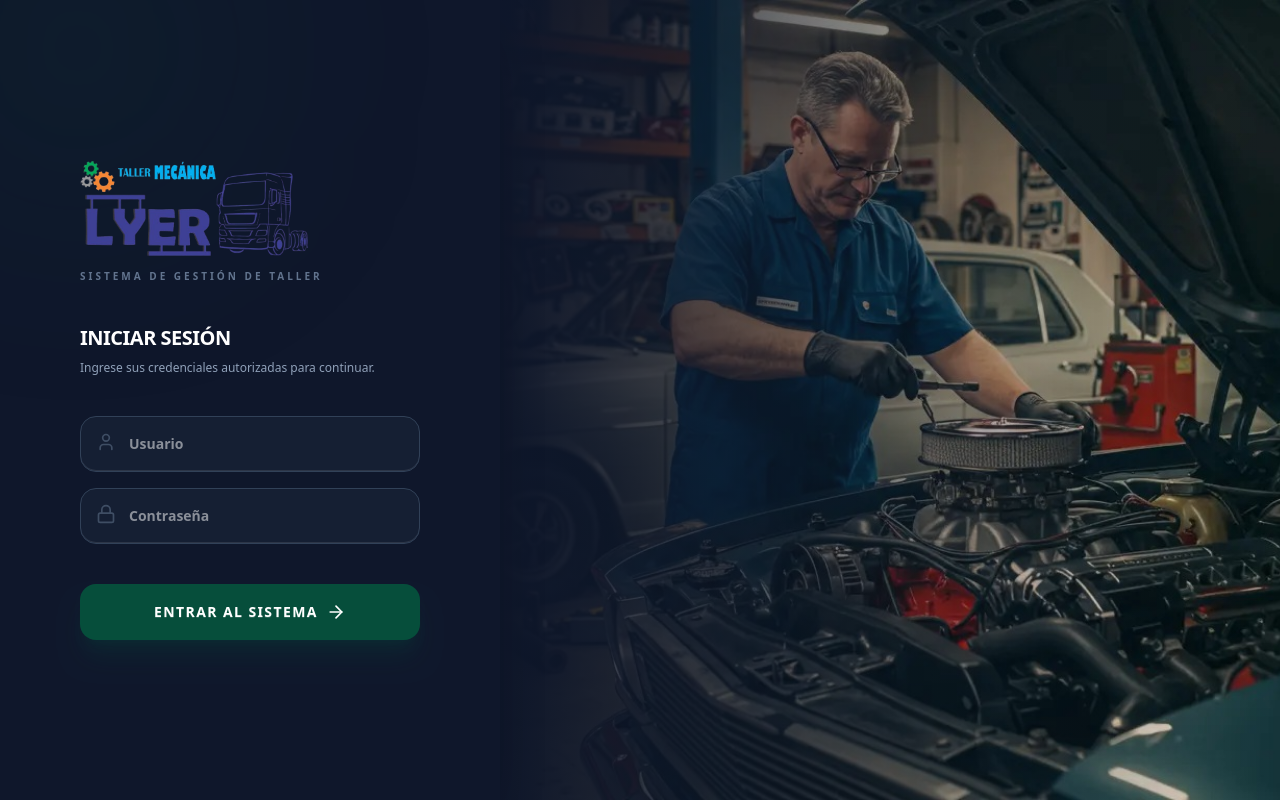
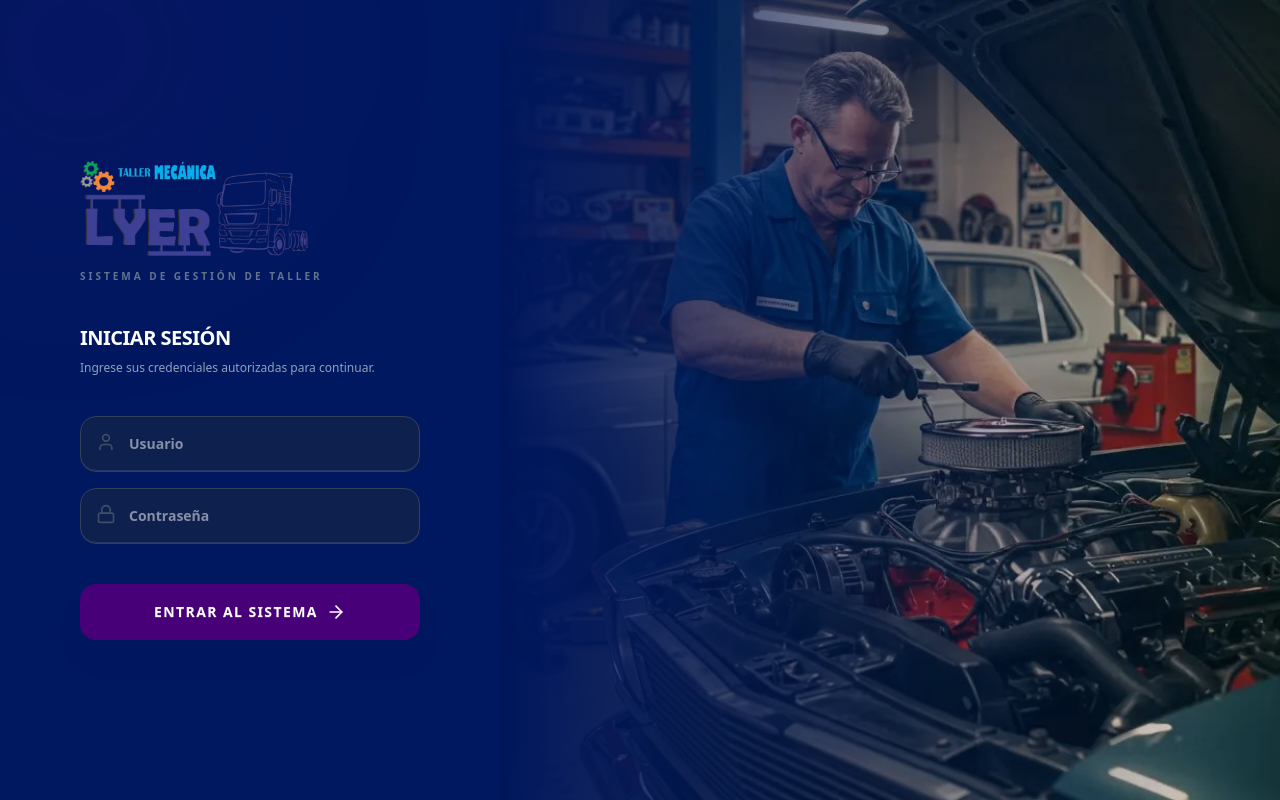
Before and after one commit to ISMAELPRO2004/Proyecto-taller-mecanico, a Vue app in the folder frontend/: page /login in a window 1280 px wide. Built offline with nearby package versions, Linux system fonts and the light colour scheme.

Commit message:
Actualización de colores y preparación para remodelación del frontend

```diff
--- a/frontend/src/style.css
+++ b/frontend/src/style.css
@@ -1,43 +1,51 @@
 @import "tailwindcss";
 @plugin "daisyui";
 
-/* Configuración de colores para Tailwind v4 */
+/* Paleta: violeta profundo, rosa vivo, cian pálido y azul ftalo. */
 @theme {
-  --color-primary: #064e3b;   /* Verde Bosque LYER */
-  --color-secondary: #10b981; /* Verde Esmeralda */
-  --color-accent: #34d399;
-  --color-lyer-green: #064e3b;
-  --color-lyer-accent: #10b981;
+  --color-primary: #480078;
+  --color-secondary: #ff6080;
+  --color-accent: #80ffff;
+  --color-lyer-green: #480078;
+  --color-lyer-accent: #ff6080;
+  --color-lyer-cyan: #80ffff;
+  --color-lyer-ink: #001860;
+  --color-lyer-soft: #f0a8c0;
+
+  --color-emerald-50: #fff4f7;
+  --color-emerald-100: #f0a8c0;
+  --color-emerald-400: #ff6080;
+  --color-emerald-500: #7040b0;
+  --color-emerald-600: #601848;
+  --color-emerald-700: #a83080;
+  --color-emerald-900: #001860;
+  --color-emerald-950: #001860;
 }
 
-/* Forzar colores del tema lyer */
-[data-theme="lyer"] {
-  --p: #064e3b;     /* Primary - Verde Bosque */
-  --pc: #ffffff;    /* Primary Content */
-  --s: #10b981;     /* Secondary - Verde Esmeralda */
-  --sc: #064e3b;    /* Secondary Content */
-  --a: #34d399;     /* Accent */
-  --ac: #064e3b;    /* Accent Content */
-  --n: #1f2937;     /* Neutral */
-  --nc: #ffffff;    /* Neutral Content */
-  --b1: #ffffff;    /* Base 100 */
-  --bc: #1f2937;    /* Base Content */
+@plugin "daisyui/theme" {
+  name: "lyer";
+  --color-primary: #480078;
+  --color-primary-content: #ffffff;
+  --color-secondary: #ff6080;
+  --color-secondary-content: #480078;
+  --color-accent: #80ffff;
+  --color-accent-content: #001860;
+  --color-neutral: #001860;
+  --color-neutral-content: #ffffff;
 }
 
 .custom-scroll-sm::-webkit-scrollbar {
-  display: none; /* Oculta scroll en móviles para estética limpia */
+  display: none;
 }
 .custom-scroll-sm {
-  -ms-overflow-style: none;  /* IE and Edge */
-  scrollbar-width: none;  /* Firefox */
+  -ms-overflow-style: none;
+  scrollbar-width: none;
 }
 
-/* Evita que DaisyUI rompa las líneas de los tabs */
 .tabs-boxed {
   flex-wrap: nowrap !important;
 }
 
-/* Animación global fade-in para vistas */
 .animate-fade-in {
   animation: fadeIn 0.4s cubic-bezier(0.16, 1, 0.3, 1);
 }
--- a/frontend/src/utils/alerts.js
+++ b/frontend/src/utils/alerts.js
@@ -38,7 +38,7 @@ export const notify = {
       text,
       icon: 'warning',
       showCancelButton: true,
-      confirmButtonColor: '#064e3b',
+      confirmButtonColor: '#480078',
       cancelButtonColor: '#d33',
       confirmButtonText: 'Sí, continuar',
       cancelButtonText: 'Cancelar'
--- a/frontend/src/utils/ordenPdf.js
+++ b/frontend/src/utils/ordenPdf.js
@@ -24,11 +24,11 @@ const cargarLogoDataUrl = () => {
  */
 async function construirDocumento(orden, verPrecios) {
   const doc = new jsPDF();
-  const verdeLyer = [6, 78, 59];
-  const verdeAccent = [16, 185, 129];
+  const verdeLyer = [72, 0, 120];
+  const verdeAccent = [0, 24, 96];
   const logoDataUrl = await cargarLogoDataUrl();
 
-  doc.setFillColor(0, 0, 0);
+  doc.setFillColor(0, 24, 96);
   doc.rect(0, 0, 210, 42, 'F');
 
   if (logoDataUrl) {
--- a/frontend/src/views/auth/LoginView.vue
+++ b/frontend/src/views/auth/LoginView.vue
@@ -27,9 +27,9 @@ const handleLogin = async () => {
 </script>
 
 <template>
-  <div class="flex min-h-screen bg-slate-900 overflow-hidden font-sans">
+  <div class="flex min-h-screen bg-lyer-ink overflow-hidden font-sans" data-theme="lyer">
 
-    <div class="w-full lg:w-[500px] bg-slate-900 relative z-10 flex flex-col justify-center p-6 sm:p-10 lg:p-16 xl:p-20 border-white/5 shadow-2xl">
+    <div class="w-full lg:w-[500px] bg-lyer-ink relative z-10 flex flex-col justify-center p-6 sm:p-10 lg:p-16 xl:p-20 border-white/5 shadow-2xl">
 
       <div class="absolute top-[-10%] left-[-10%] w-64 h-64 bg-lyer-green/20 blur-[120px] rounded-full"></div>
 
@@ -53,17 +53,17 @@ const handleLogin = async () => {
         <div class="space-y-4 pt-4">
           <div class="form-control">
             <div class="relative group">
-              <User class="absolute left-4 top-4 w-5 h-5 text-slate-500 group-focus-within:text-lyer-green transition-colors" />
+              <User class="absolute left-4 top-4 w-5 h-5 text-slate-500 group-focus-within:text-lyer-cyan transition-colors" />
               <input v-model="username" type="text" placeholder="Usuario"
-                class="input input-bordered w-full pl-12 h-14 bg-slate-800/50 border-slate-700 text-white rounded-2xl focus:border-lyer-green focus:ring-0 transition-all font-bold" required />
+                class="input input-bordered w-full pl-12 h-14 bg-slate-800/50 border-slate-700 text-white rounded-2xl focus:border-lyer-cyan focus:ring-0 transition-all font-bold" required />
             </div>
           </div>
 
           <div class="form-control">
             <div class="relative group">
-              <Lock class="absolute left-4 top-4 w-5 h-5 text-slate-500 group-focus-within:text-lyer-green transition-colors" />
+              <Lock class="absolute left-4 top-4 w-5 h-5 text-slate-500 group-focus-within:text-lyer-cyan transition-colors" />
               <input v-model="password" type="password" placeholder="Contraseña"
-                class="input input-bordered w-full pl-12 h-14 bg-slate-800/50 border-slate-700 text-white rounded-2xl focus:border-lyer-green focus:ring-0 transition-all font-bold" required />
+                class="input input-bordered w-full pl-12 h-14 bg-slate-800/50 border-slate-700 text-white rounded-2xl focus:border-lyer-cyan focus:ring-0 transition-all font-bold" required />
             </div>
           </div>
         </div>
@@ -82,12 +82,12 @@ const handleLogin = async () => {
 
     <div class="hidden lg:block relative flex-1">
       <div class="absolute inset-0 bg-cover bg-center" :style="`background-image: url('${fondoLogin}')`">
-        <div class="absolute inset-0 bg-gradient-to-r from-slate-900 via-slate-900/40 to-transparent"></div>
+        <div class="absolute inset-0 bg-gradient-to-r from-lyer-ink via-lyer-ink/40 to-transparent"></div>
 
         <div class="absolute bottom-20 left-20 text-white max-w-md animate-fade-in">
-          <div class="h-1 w-20 bg-lyer-green mb-6"></div>
+          <div class="h-1 w-20 bg-lyer-accent mb-6"></div>
           <h3 class="text-4xl font-black uppercase italic tracking-tighter leading-tight mb-4">
-            Mantenimiento <br/> de Alto <span class="text-lyer-green">Rendimiento</span>
+            Mantenimiento <br/> de Alto <span class="text-lyer-accent">Rendimiento</span>
           </h3>
           <p class="text-slate-300 text-sm font-medium leading-relaxed">
             Optimiza tu flota con herramientas de precisión. LYER Motors: Potencia y control en cada pieza.
@@ -120,6 +120,6 @@ const handleLogin = async () => {
 /* Efecto de foco en inputs */
 input:focus {
   background-color: rgba(15, 23, 42, 0.8) !important;
-  box-shadow: 0 0 0 2px rgba(16, 185, 129, 0.2);
+  box-shadow: 0 0 0 2px rgba(255, 96, 128, 0.35);
 }
 </style>
--- a/frontend/tailwind.config.js
+++ /dev/null
@@ -1,18 +0,0 @@
-/** @type {import('tailwindcss').Config} */
-export default {
-  // Asegúrate de que el contenido incluya la carpeta 'modules'
-  content: [
-    "./index.html",
-    "./src/**/*.{vue,js,ts,jsx,tsx}",
-  ],
-  theme: {
-    extend: {
-      colors: {
-        "lyer-green": "#064e3b",
-        "lyer-accent": "#10b981",
-      },
-    },
-  },
-  plugins: [],
-  // Eliminamos DaisyUI del config y lo manejamos por CSS
-}
```
